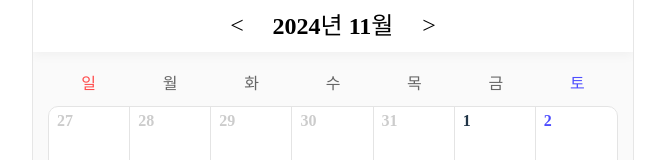
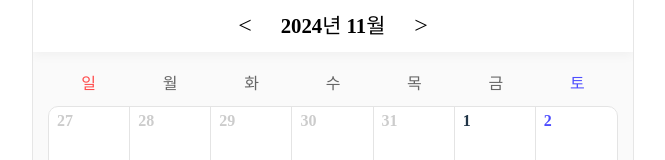
Before and after one commit to ny108/TimeTogether-Frontend, a React (Vite) app in the folder timeTogether/: page /calendar in a window 1280 px wide. Shown: the top 160 px of the page, without its empty margins (307-972 px from the left). Built offline with nearby package versions, Linux system fonts and the light colour scheme; a web font is replaced by a local one.

Commit message:
feat:캘린더 날짜선택

```diff
--- a/timeTogether/src/pages/CalendarPage.css
+++ b/timeTogether/src/pages/CalendarPage.css
@@ -38,6 +38,10 @@
 }
 .calendar-header h2 {
   cursor: pointer;
+  font-weight: 600;
+  font-size: 1.3rem;
+  color: black;
+  text-align: center;
 }
 
 .prev-month,
```
